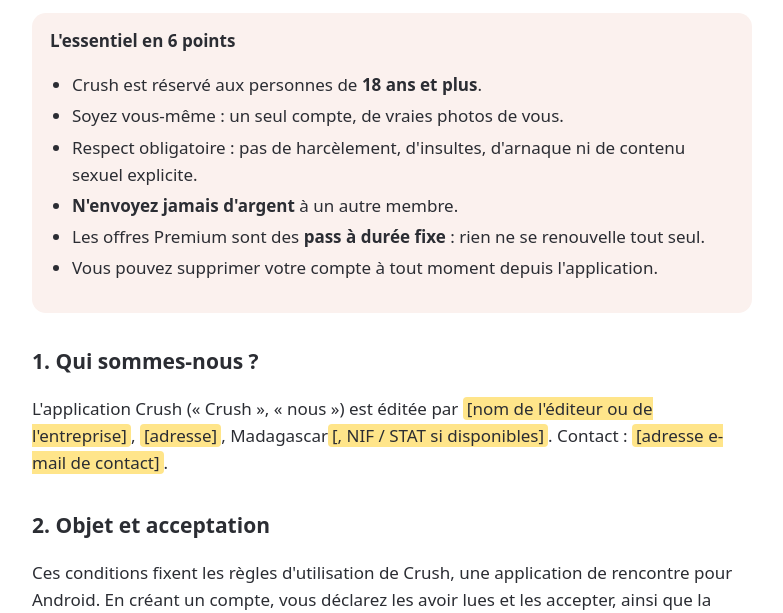
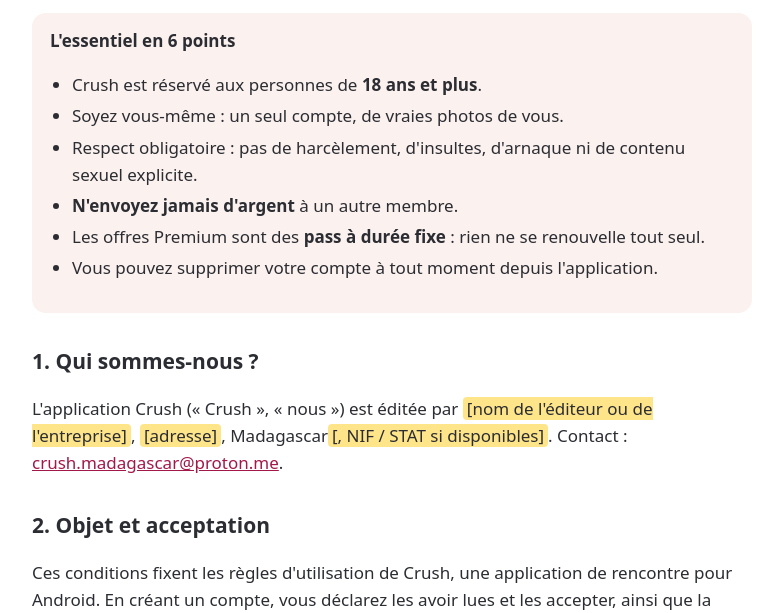
Before and after one commit to lordmnd/crush-site, a plain HTML site: page cgu.html in a window 1280 px wide. Shown: the part 165-778 px from the top of the page, without its empty margins (248-1031 px from the left). Drawn offline with Linux system fonts and the light colour scheme; a web font is replaced by a local one.

Commit message:
Adresse de contact : crush.madagascar@proton.me
Co-Authored-By: Claude Opus 5.5 <noreply@anthropic.com>
Claude-Session: https://claude.ai/code/session_012eC43K6rDg3eHpq3YArWgu

```diff
--- a/cgu.html
+++ b/cgu.html
@@ -58,7 +58,7 @@
 </div>
 
 <h2>1. Qui sommes-nous ?</h2>
-<p>L'application Crush (« Crush », « nous ») est éditée par <span class="a-completer">[nom de l'éditeur ou de l'entreprise]</span>, <span class="a-completer">[adresse]</span>, Madagascar<span class="a-completer">[, NIF / STAT si disponibles]</span>. Contact : <span class="a-completer">[adresse e-mail de contact]</span>.</p>
+<p>L'application Crush (« Crush », « nous ») est éditée par <span class="a-completer">[nom de l'éditeur ou de l'entreprise]</span>, <span class="a-completer">[adresse]</span>, Madagascar<span class="a-completer">[, NIF / STAT si disponibles]</span>. Contact : <a href="mailto:crush.madagascar@proton.me">crush.madagascar@proton.me</a>.</p>
 
 <h2>2. Objet et acceptation</h2>
 <p>Ces conditions fixent les règles d'utilisation de Crush, une application de rencontre pour Android. En créant un compte, vous déclarez les avoir lues et les accepter, ainsi que la <a href="confidentialite.html">politique de confidentialité</a>. Si vous ne les acceptez pas, n'utilisez pas Crush.</p>
@@ -103,7 +103,7 @@
 <li>Un profil qui reçoit plusieurs signalements peut être masqué automatiquement en attendant qu'un modérateur l'examine.</li>
 <li>Un filtre peut bloquer certains mots interdits, et une alerte s'affiche quand un message contient un numéro de téléphone ou un lien.</li>
 <li>En cas de manquement à ces conditions, nous pouvons, selon la gravité, supprimer un contenu, suspendre ou supprimer définitivement le compte, sans préavis lorsque la sécurité des membres l'exige.</li>
-<li>Si votre compte est suspendu et que vous pensez à une erreur, écrivez-nous à <span class="a-completer">[adresse e-mail de contact]</span>.</li>
+<li>Si votre compte est suspendu et que vous pensez à une erreur, écrivez-nous à <a href="mailto:crush.madagascar@proton.me">crush.madagascar@proton.me</a>.</li>
 <li>Un compte banni pour faute grave (arnaque, mineur, harcèlement…) n'a droit à aucun remboursement des offres en cours.</li>
 </ul>
 
@@ -131,7 +131,7 @@
 <li>vous avez été débité deux fois pour le même achat ;</li>
 <li>le service a été indisponible de notre fait pendant une grande partie de la durée de votre pass.</li>
 </ul>
-<p>Pour toute réclamation, écrivez à <span class="a-completer">[adresse e-mail de contact]</span> dans les 30 jours avec votre référence de paiement. Si vous supprimez votre compte, le temps restant sur votre pass est perdu.</p>
+<p>Pour toute réclamation, écrivez à <a href="mailto:crush.madagascar@proton.me">crush.madagascar@proton.me</a> dans les 30 jours avec votre référence de paiement. Si vous supprimez votre compte, le temps restant sur votre pass est perdu.</p>
 
 <h2>8. Vos contenus</h2>
 <p>Vous restez propriétaire de vos photos et de vos textes. Vous nous autorisez seulement à les héberger et à les montrer aux autres membres dans l'application, le temps que votre compte existe. Vous garantissez avoir le droit de publier ces contenus et que vous apparaissez sur au moins une de vos photos. Nous pouvons retirer un contenu contraire à ces conditions.</p>
@@ -174,7 +174,7 @@
 </div>
 
 <h2>1. Iza izahay ?</h2>
-<p>Ny application Crush (« Crush », « izahay ») dia avoakan'i <span class="a-completer">[anaran'ny mpamoaka na orinasa]</span>, <span class="a-completer">[adiresy]</span>, Madagasikara<span class="a-completer">[, NIF / STAT raha misy]</span>. Fifandraisana : <span class="a-completer">[adiresy mailaka]</span>.</p>
+<p>Ny application Crush (« Crush », « izahay ») dia avoakan'i <span class="a-completer">[anaran'ny mpamoaka na orinasa]</span>, <span class="a-completer">[adiresy]</span>, Madagasikara<span class="a-completer">[, NIF / STAT raha misy]</span>. Fifandraisana : <a href="mailto:crush.madagascar@proton.me">crush.madagascar@proton.me</a>.</p>
 
 <h2>2. Tanjona sy fanekena</h2>
 <p>Ireto fepetra ireto no mamaritra ny fitsipika fampiasana an'i Crush, application fihaonana ho an'ny Android. Rehefa mamorona kaonty ianao dia manambara fa namaky sy manaiky azy ireo, ary koa ny <a href="confidentialite.html">politika momba ny tsiambaratelo</a>. Raha tsy manaiky ianao, aza mampiasa an'i Crush.</p>
@@ -219,7 +219,7 @@
 <li>Ny mombamomba mahazo fitarainana maromaro dia mety hafenina ho azy mandra-pandinihan'ny mpanara-maso azy.</li>
 <li>Mety hosakanan'ny sivana ny teny voarara sasany, ary misy fampitandremana miseho rehefa misy laharana finday na rohy ny hafatra.</li>
 <li>Raha misy tsy fanajana ireto fepetra ireto, arakaraka ny hamafin'ny fahadisoana, dia afaka mamafa votoaty izahay, mampiato na mamafa tanteraka ny kaonty, tsy misy fampilazana mialoha raha ilain'ny fiarovana ny mpikambana.</li>
-<li>Raha najanona ny kaontinao ary heverinao fa diso izany, soraty amin'ny <span class="a-completer">[adiresy mailaka]</span> izahay.</li>
+<li>Raha najanona ny kaontinao ary heverinao fa diso izany, soraty amin'ny <a href="mailto:crush.madagascar@proton.me">crush.madagascar@proton.me</a> izahay.</li>
 <li>Ny kaonty noroahina noho ny fahadisoana lehibe (hosoka, zaza tsy ampy taona, fanorisorenana…) dia tsy averina ny volany amin'ny tolotra mbola mandeha.</li>
 </ul>
 
@@ -247,7 +247,7 @@
 <li>indroa no nalaina ny vola tamin'ny fividianana iray ;</li>
 <li>tsy nandeha noho ny anton'ny avy aminay ny serivisy nandritra ny ampahany betsaka amin'ny faharetan'ny pass-nao.</li>
 </ul>
-<p>Raha misy fitarainana, soraty amin'ny <span class="a-completer">[adiresy mailaka]</span> ao anatin'ny 30 andro miaraka amin'ny référence-n'ny fandoavanao. Raha fafanao ny kaontinao dia very ny fotoana sisa amin'ny pass-nao.</p>
+<p>Raha misy fitarainana, soraty amin'ny <a href="mailto:crush.madagascar@proton.me">crush.madagascar@proton.me</a> ao anatin'ny 30 andro miaraka amin'ny référence-n'ny fandoavanao. Raha fafanao ny kaontinao dia very ny fotoana sisa amin'ny pass-nao.</p>
 
 <h2>8. Ny votoatinao</h2>
 <p>Mbola anao ihany ny sarinao sy ny soratrao. Omenao alalana fotsiny izahay hitahiry azy sy haneho azy amin'ny mpikambana hafa ao amin'ny application, raha mbola misy ny kaontinao. Miantoka ianao fa manan-jo hamoaka ireo votoaty ireo ary hita amin'ny iray farafahakeliny amin'ireo sary ianao. Afaka manala votoaty mifanohitra amin'ireto fepetra ireto izahay.</p>
```
Also changed, not shown: confidentialite.html (+4 -4 lines), index.html (+1 -1 lines).
